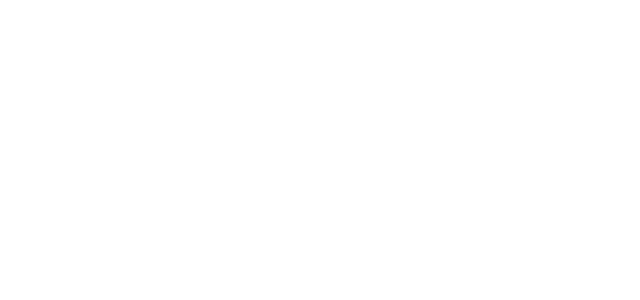
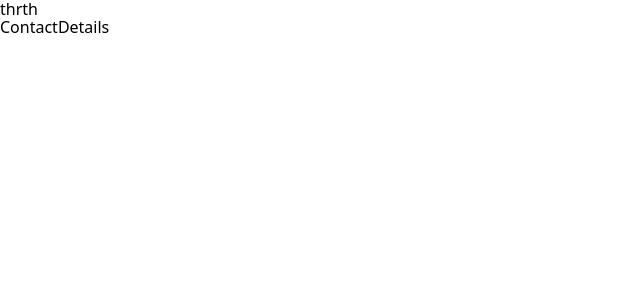
Before and after one commit to Medvedev245/eat-store, a React (Create React App) app: page /contact/1 in a window 1280 px wide. Before the commit this address had no page. Shown: the top 300 px of the page, without its empty margins (0-640 px from the left). Built offline with nearby package versions, Linux system fonts and the light colour scheme.

Commit message:
add route contact details

```diff
--- a/src/components/App/App.jsx
+++ b/src/components/App/App.jsx
@@ -1,7 +1,9 @@
 import React, { lazy } from "react";
 import { Route, Routes } from "react-router-dom";
 
+const ContactDetails = lazy(() => import("../ContactDetails/ContactDetails"));
 const Home = lazy(() => import("../../Pages/Home/Home"));
+// const ContactDetails = lazy(() => import("../../Pages/Home/Home"));
 const Layout = lazy(() => import("../Layout/Layout"));
 
 const App = () => {
@@ -10,6 +12,7 @@ const App = () => {
     <Routes>
       <Route path="/" element={<Layout />}>
         <Route index element={<Home />} />
+        <Route path="contact/:id" element={<ContactDetails />} />
       </Route>
     </Routes>
     // </Suspense>
--- /dev/null
+++ b/src/components/ContactDetails/ContactDetails.jsx
@@ -0,0 +1,7 @@
+import React from "react";
+
+const ContactDetails = () => {
+  return <div>ContactDetails</div>;
+};
+
+export default ContactDetails;
--- a/src/components/Layout/Layout.jsx
+++ b/src/components/Layout/Layout.jsx
@@ -16,6 +16,7 @@ const Layout = () => {
                   marginTop: "100px",
                 }}
               >
+                LOADING
                 {/* <div style={{ marginLeft: "auto", marginRight: "auto" }}>
                   <CircularProgress color="success" />
                 </div> */}
```
